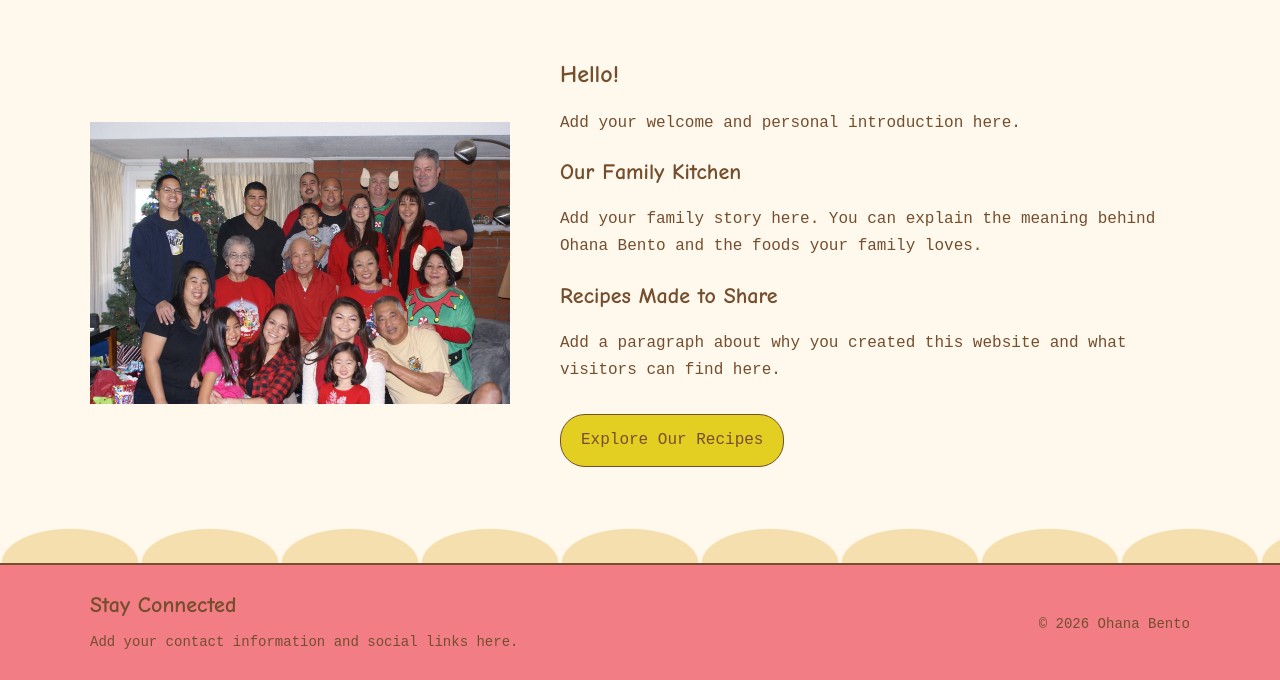
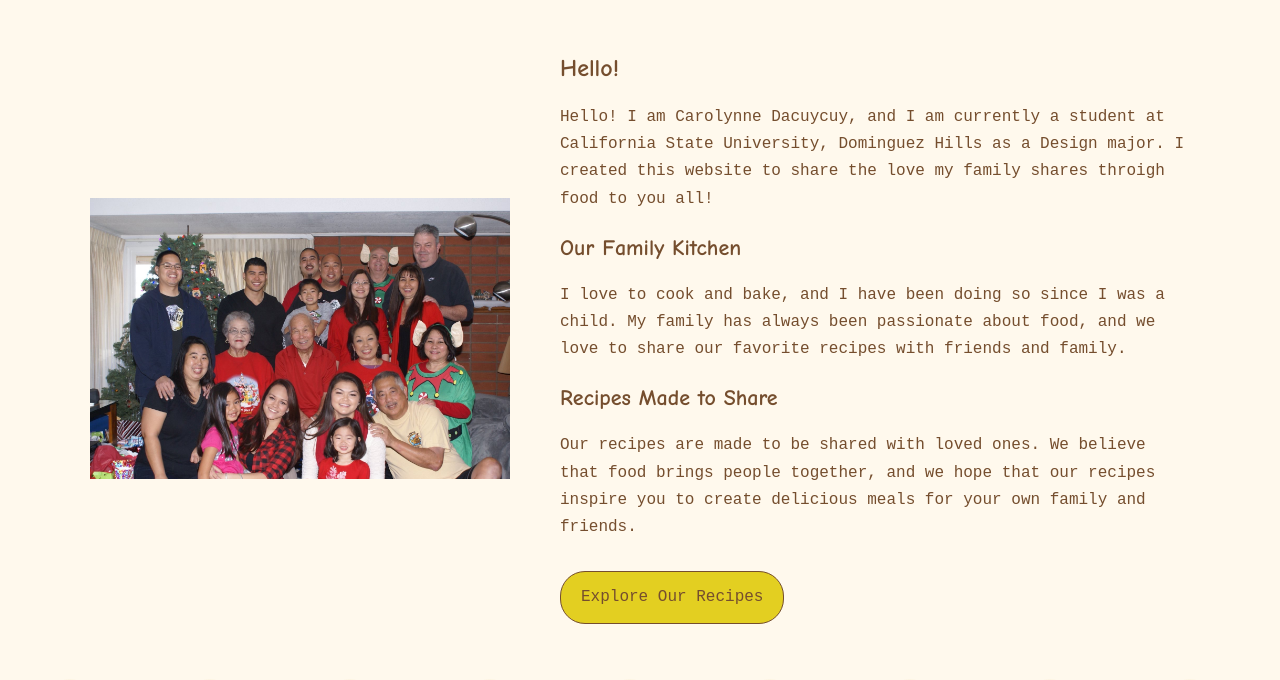
Before and after one commit to carolynnenkd25/carolynne-dacuycuy-my-website, a plain HTML site: page about.html in a window 1280 px wide. Shown: the part 116-796 px from the top of the page. Drawn offline with Linux system fonts and the light colour scheme.

Commit message:
Added some adjustments to pages

```diff
--- a/about.html
+++ b/about.html
@@ -43,21 +43,19 @@
         <h1>Hello!</h1>
 
         <p>
-          Add your welcome and personal introduction here.
+          Hello! I am Carolynne Dacuycuy, and I am currently a student at California State University, Dominguez Hills as a Design major. I created this website to share the love my family shares throigh food to you all!
         </p>
 
         <h2>Our Family Kitchen</h2>
 
         <p>
-          Add your family story here. You can explain the meaning
-          behind Ohana Bento and the foods your family loves.
+          I love to cook and bake, and I have been doing so since I was a child. My family has always been passionate about food, and we love to share our favorite recipes with friends and family.
         </p>
 
         <h2>Recipes Made to Share</h2>
 
         <p>
-          Add a paragraph about why you created this website
-          and what visitors can find here.
+            Our recipes are made to be shared with loved ones. We believe that food brings people together, and we hope that our recipes inspire you to create delicious meals for your own family and friends.
         </p>
 
         <a href="recipes.html" class="button-link">
```
Also changed, not shown: 1 other file.
